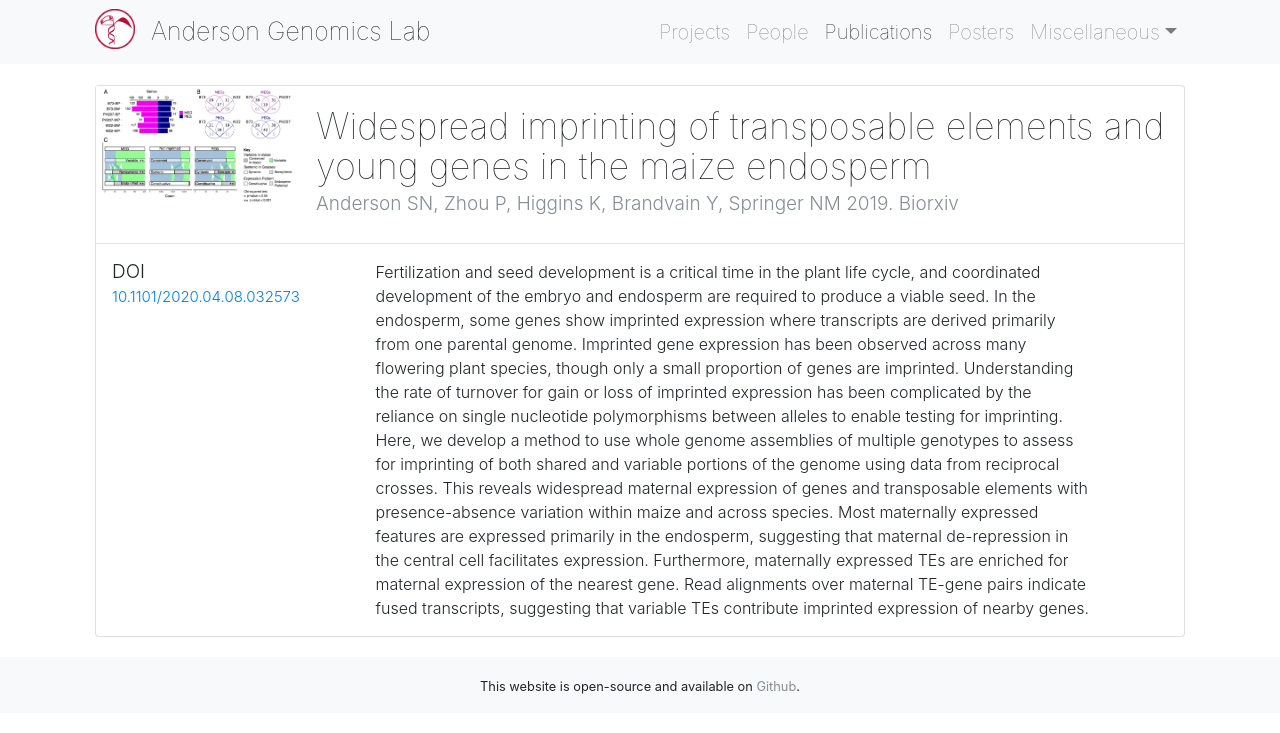
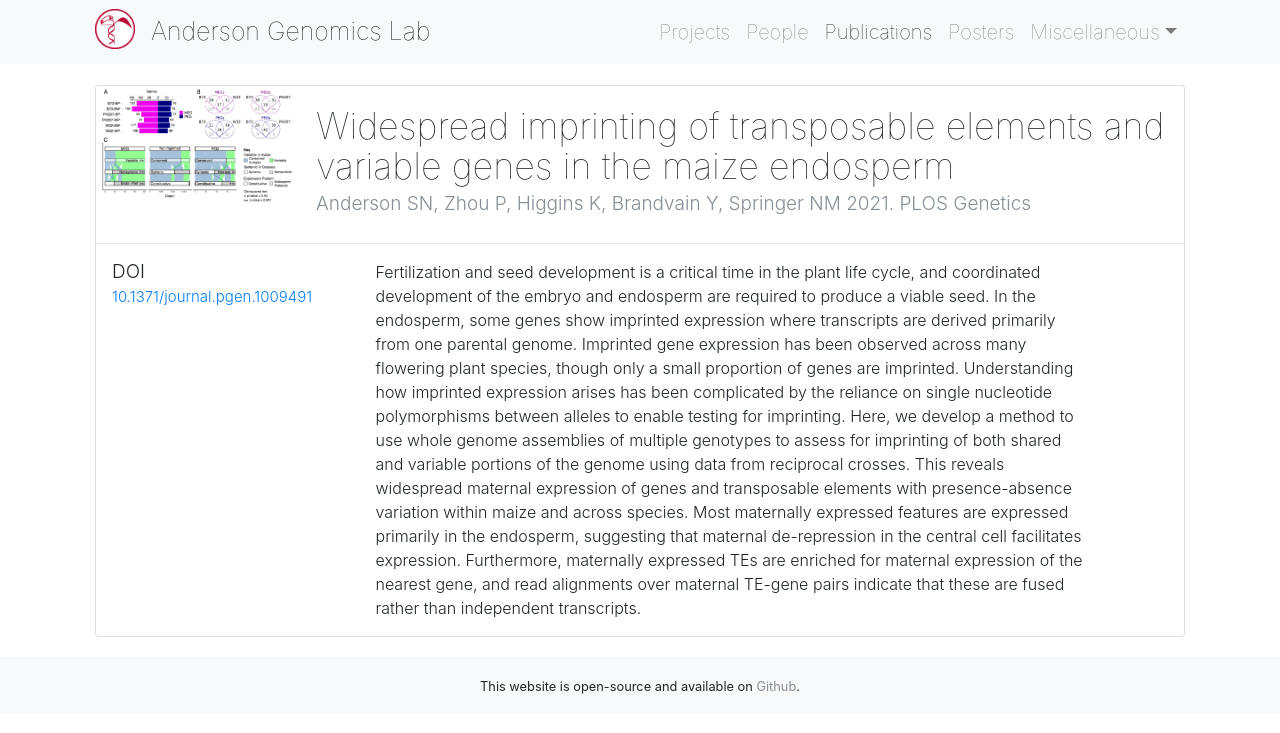
Before and after one commit to andersongenomicslab/andersongenomicslab.github.io, a Jekyll site: the page built from publications/_posts/2020-04-09-imprinting.md, in a window 1280 px wide. Shown: the top 733 px of the page. Built offline with Jekyll 4.4.1, drawn with Linux system fonts in a browser that asks for light colours; nearby versions of some CDN libraries; a style sheet for code colours, icons or effects is not loaded.

Commit message:
Update 2020-04-09-imprinting.md

```diff
--- a/publications/_posts/2020-04-09-imprinting.md
+++ b/publications/_posts/2020-04-09-imprinting.md
@@ -1,14 +1,14 @@
 ---
 layout: publication
-title: "Widespread imprinting of transposable elements and young genes in the maize endosperm"
+title: "Widespread imprinting of transposable elements and variable genes in the maize endosperm"
 image: /images/publications/imprinting2020_fig2.png
 authors: Anderson SN, Zhou P, Higgins K, Brandvain Y, Springer NM
-year: 2019
-ref: Anderson et al. 2020. Biorxiv.
-journal: Biorxiv
+year: 2021
+ref: Anderson et al. 2021. PLOS Genetics.
+journal: PLOS Genetics
 pdf:
-doi: 10.1101/2020.04.08.032573
+doi: 10.1371/journal.pgen.1009491
 supplement:
 ---
 
-Fertilization and seed development is a critical time in the plant life cycle, and coordinated development of the embryo and endosperm are required to produce a viable seed. In the endosperm, some genes show imprinted expression where transcripts are derived primarily from one parental genome. Imprinted gene expression has been observed across many flowering plant species, though only a small proportion of genes are imprinted. Understanding the rate of turnover for gain or loss of imprinted expression has been complicated by the reliance on single nucleotide polymorphisms between alleles to enable testing for imprinting. Here, we develop a method to use whole genome assemblies of multiple genotypes to assess for imprinting of both shared and variable portions of the genome using data from reciprocal crosses. This reveals widespread maternal expression of genes and transposable elements with presence-absence variation within maize and across species. Most maternally expressed features are expressed primarily in the endosperm, suggesting that maternal de-repression in the central cell facilitates expression. Furthermore, maternally expressed TEs are enriched for maternal expression of the nearest gene. Read alignments over maternal TE-gene pairs indicate fused transcripts, suggesting that variable TEs contribute imprinted expression of nearby genes.
+Fertilization and seed development is a critical time in the plant life cycle, and coordinated development of the embryo and endosperm are required to produce a viable seed. In the endosperm, some genes show imprinted expression where transcripts are derived primarily from one parental genome. Imprinted gene expression has been observed across many flowering plant species, though only a small proportion of genes are imprinted. Understanding how imprinted expression arises has been complicated by the reliance on single nucleotide polymorphisms between alleles to enable testing for imprinting. Here, we develop a method to use whole genome assemblies of multiple genotypes to assess for imprinting of both shared and variable portions of the genome using data from reciprocal crosses. This reveals widespread maternal expression of genes and transposable elements with presence-absence variation within maize and across species. Most maternally expressed features are expressed primarily in the endosperm, suggesting that maternal de-repression in the central cell facilitates expression. Furthermore, maternally expressed TEs are enriched for maternal expression of the nearest gene, and read alignments over maternal TE-gene pairs indicate that these are fused rather than independent transcripts.
```
